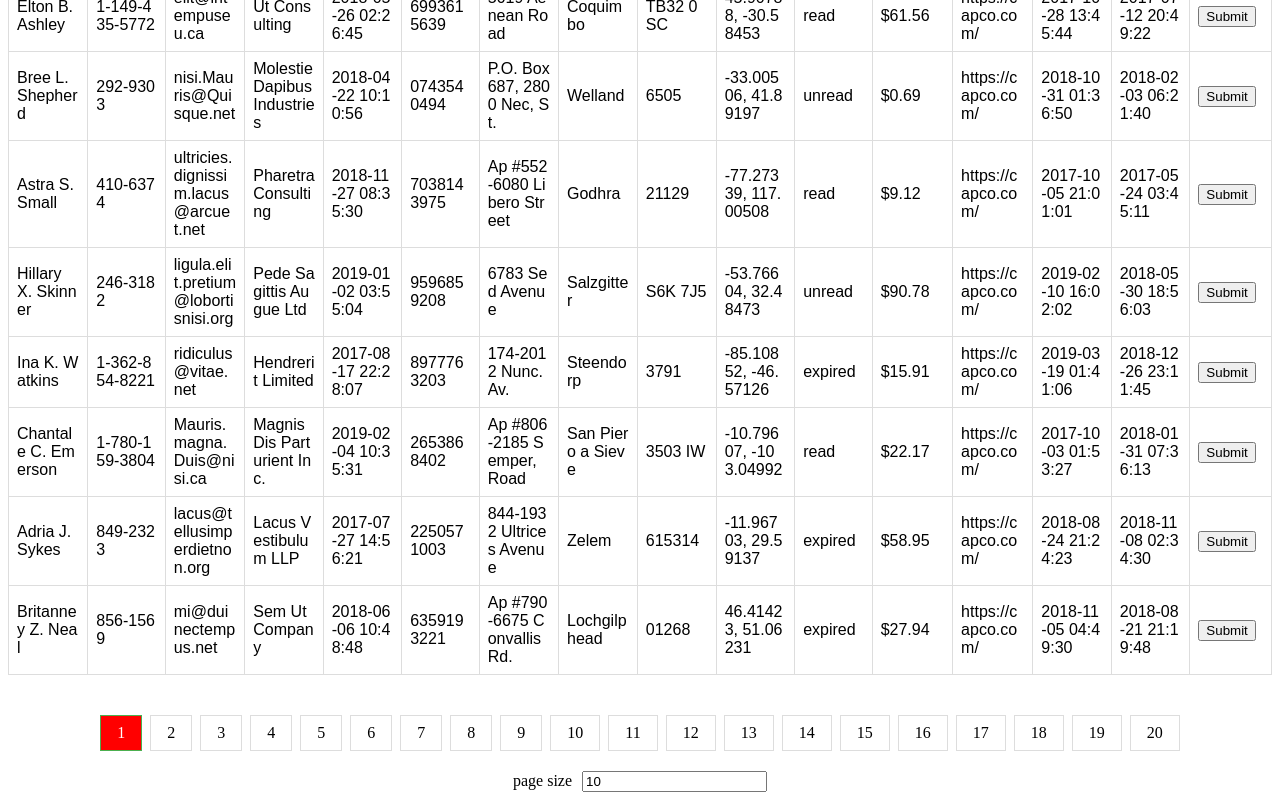
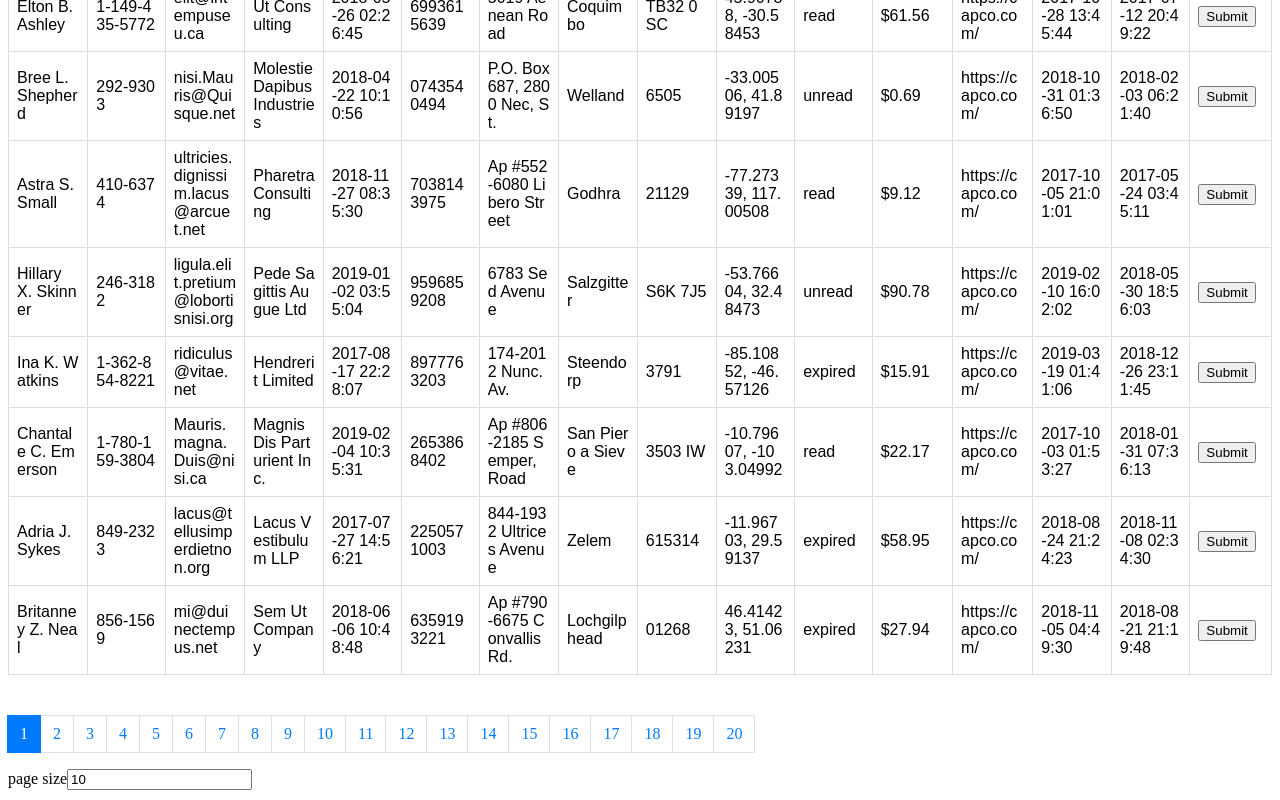
Before and after one commit to nikhildirb9/angular-datatable, an Angular app: page / in a window 1280 px wide. Shown: the part 302-1102 px from the top of the page. Built offline with nearby package versions, Linux system fonts and the light colour scheme.

Commit message:
3 files modified

```diff
--- a/src/app/components/ng-datatable-component/ng-datatable-component.component.css
+++ b/src/app/components/ng-datatable-component/ng-datatable-component.component.css
@@ -25,38 +25,28 @@ td, th {
   word-break: break-all;
 }
 
-.active{
-  color: red;
-  font-size: bold;
+.pagination {
+  display: flex;
+  padding-left: 0;
+  list-style: none;
+  border-radius: .25em
 }
-
-.center {
-  text-align: center;
+.page-link {
+  position: relative;
+  display: block;
+  padding: .5em .75em;
+  margin-left: -1px;
+  line-height: 1.25;
+  color:  #007bff;
+  background-color: #fff;
+  border: 1px solid #dee2e6
 }
-
-.pagination {
-  display: inline-block;
-  margin-bottom: 20px;
+a {
+  text-decoration: none;
 }
-
-.pagination a {
-  color: black;
-  float: left;
-  padding: 8px 16px;
-  text-decoration: none;
-  transition: background-color .3s;
-  border: 1px solid #ddd;
-  margin: 0 4px;
+.active>.page-link{
+  z-index: 1;
+  color: #fff;
+  background-color: #007bff;
+  border-color: #007bff;
 }
-
-.pagination a.active {
-  background-color: red;
-  color: white;
-  border: 1px solid #4CAF50;
-}
-
-.pagination a:hover:not(.active) {background-color: #ddd;}
-
-.form-group label {
-  padding-right: 10px;
-}
--- a/src/app/components/ng-datatable-component/ng-datatable-component.component.html
+++ b/src/app/components/ng-datatable-component/ng-datatable-component.component.html
@@ -1,6 +1,7 @@
 <div>
 
-    <table *ngIf="employees">
+
+<table *ngIf="employees">
         <!-- ADD HEADERS -->
         <thead>
           <tr>
@@ -16,21 +17,51 @@
           </tr>
         </tbody>
     </table>
-    <div class="center">
+
+    <!-- <div class="center">
+
       <div class="pagination">
+
        <a (click)="showPageData(i)" *ngFor="let item of [].constructor(pages); let i=index"
+
        [class.active]="page.number === i"
+
        >
 
+
+
       <span> {{i+1}}</span>
+
     </a>
-    </div>
+
+    </div> -->
+
+    <nav >
+
+        <ul class="pagination">
+
+          <li (click)="showPageData(i)" *ngFor="let item of [].constructor(pages); let i=index" [class.active]="page.number===i" class="pagination-item">
+
+            <a class="page-link">{{i+1}}</a>
+
+          </li>
+
+        </ul>
+
+      </nav>
+
         <div class="form-group">
+
         <label for="page size">page size</label>
+
         <input type="number" class="form-control"
+
           [(ngModel)]="page.size"
+
           (keydown.enter)="updateTable()"
+
          id="pageSize">
+
       </div>
 
 </div>
--- a/src/app/components/ng-datatable-component/ng-datatable-component.component.ts
+++ b/src/app/components/ng-datatable-component/ng-datatable-component.component.ts
@@ -25,7 +25,7 @@ export class NgDatatableComponentComponent implements OnInit {
   }
 
   setUpPagination() {
-    this.pages = this.employees.length/this.page.size;
+    this.pages = Math.round(this.employees.length/this.page.size);
     const start = this.page.number * this.page.size;
     this.paginated_employees = this.employees.slice(start, start + this.page.size);
     this.selected = this.page.number;
```
